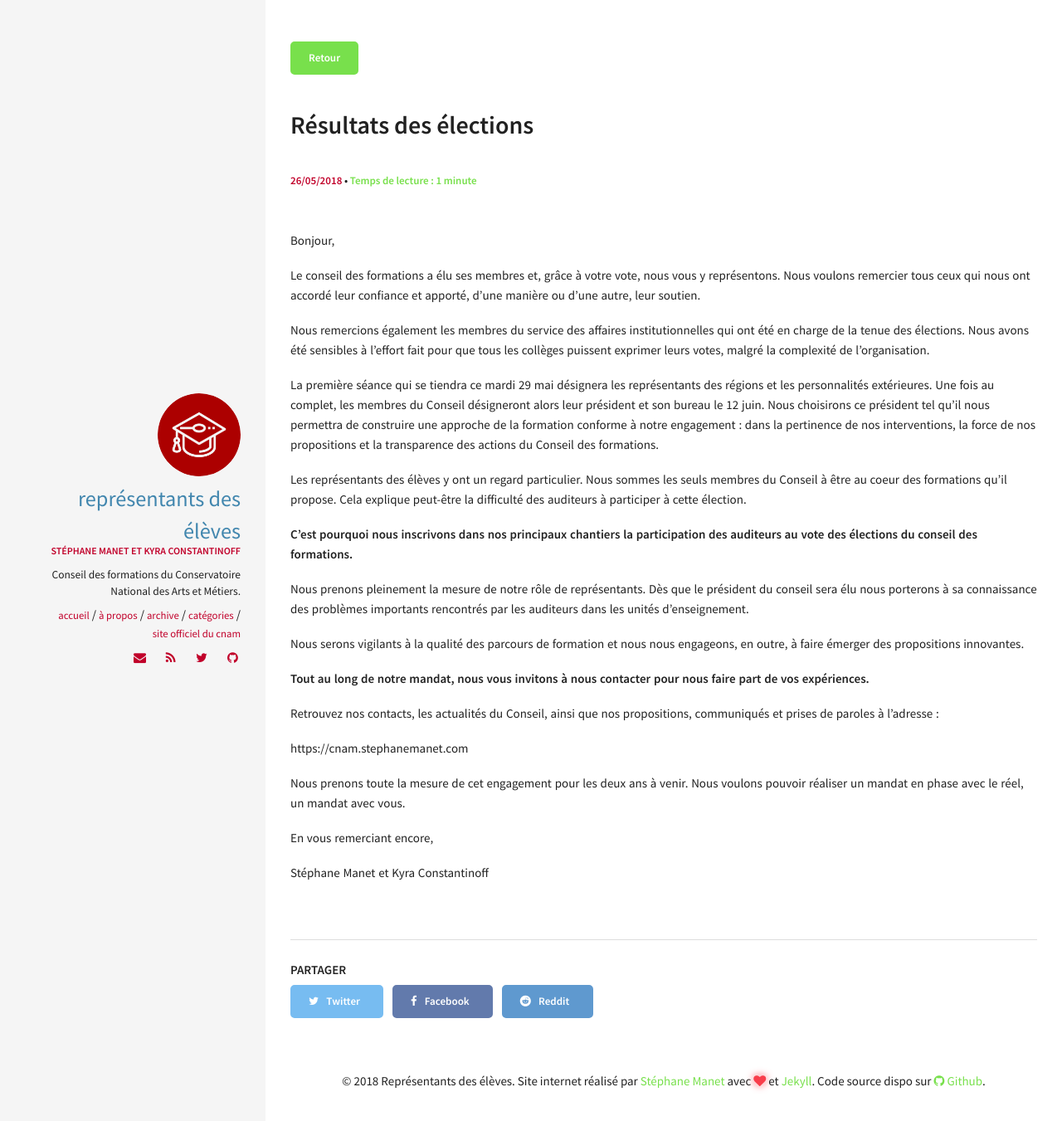
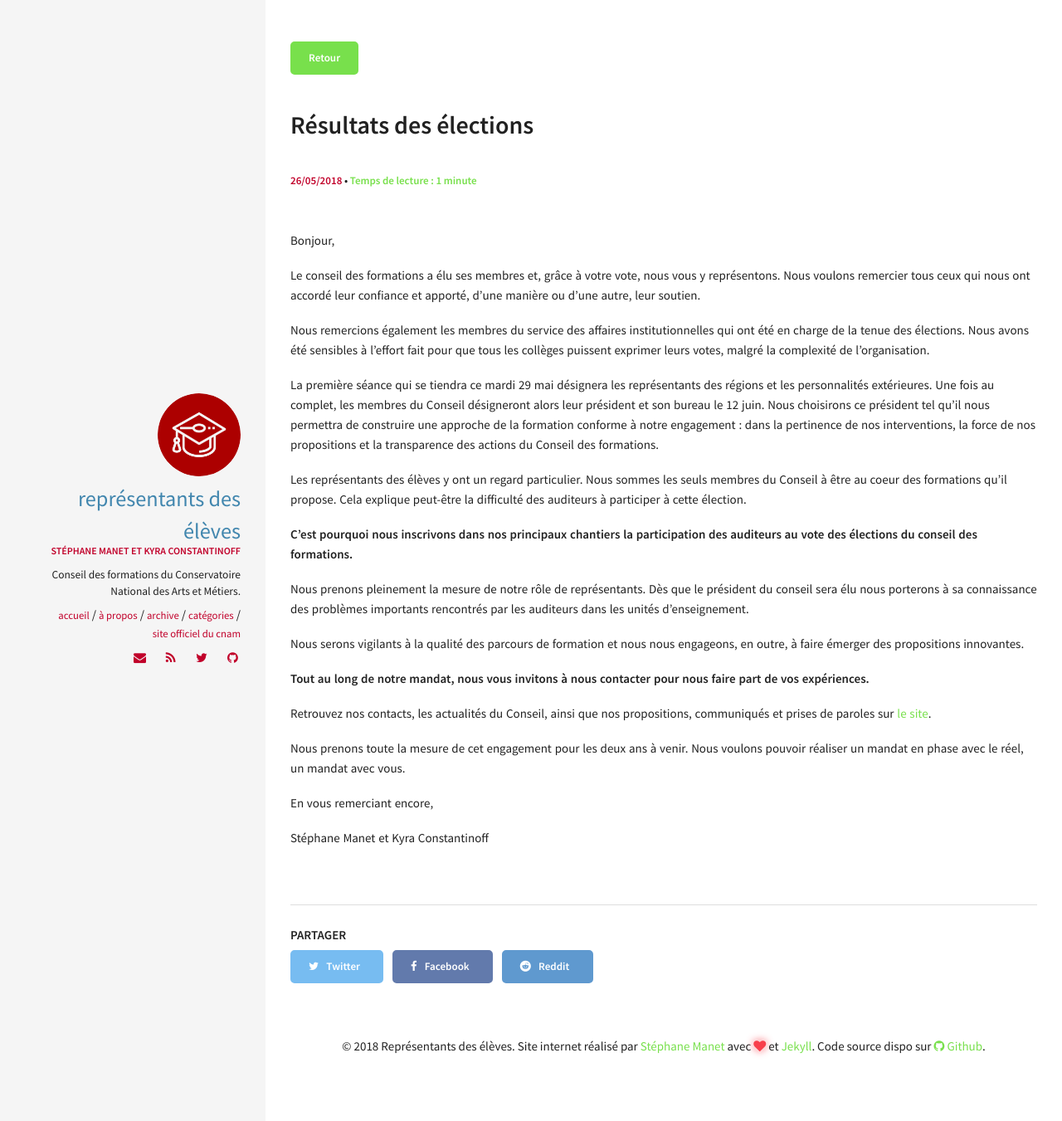
Before and after one commit to elevesCNAM/conseil-formations, a Jekyll site: the page built from _posts/2018-05-24-resultats.md, in a window 1280 px wide. Shown: the top 1351 px of the page at 83% size. Built offline with Jekyll 4.4.1, drawn with Linux system fonts in a browser that asks for light colours.

Commit message:
ajout du lien

```diff
--- a/_posts/2018-05-24-resultats.md
+++ b/_posts/2018-05-24-resultats.md
@@ -24,9 +24,7 @@ Nous serons vigilants à la qualité des parcours de formation et nous nous enga
 
 **Tout au long de notre mandat, nous vous invitons à nous contacter pour nous faire part de vos expériences.**
 
-Retrouvez nos contacts, les actualités du Conseil, ainsi que nos propositions, communiqués et prises de paroles à l’adresse :
-
-https://cnam.stephanemanet.com
+Retrouvez nos contacts, les actualités du Conseil, ainsi que nos propositions, communiqués et prises de paroles sur [le site](https://cnam.stephanemanet.com).
 
 Nous prenons toute la mesure de cet engagement pour les deux ans à venir. Nous voulons pouvoir réaliser un mandat en phase avec le réel, un mandat avec vous.
 
```
